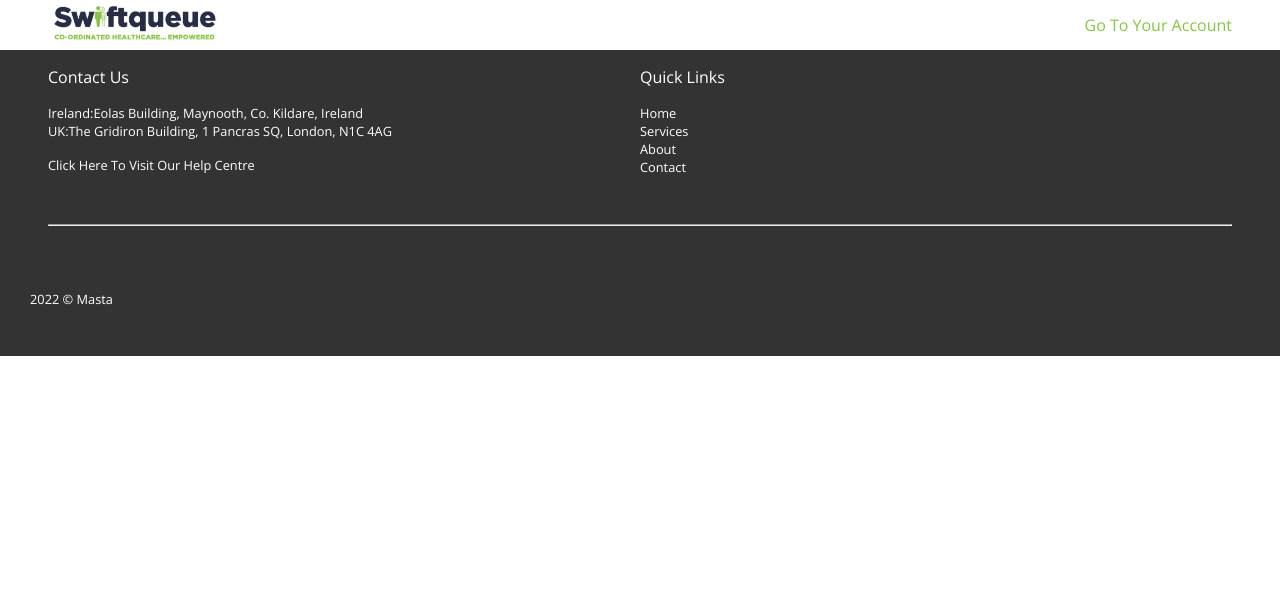
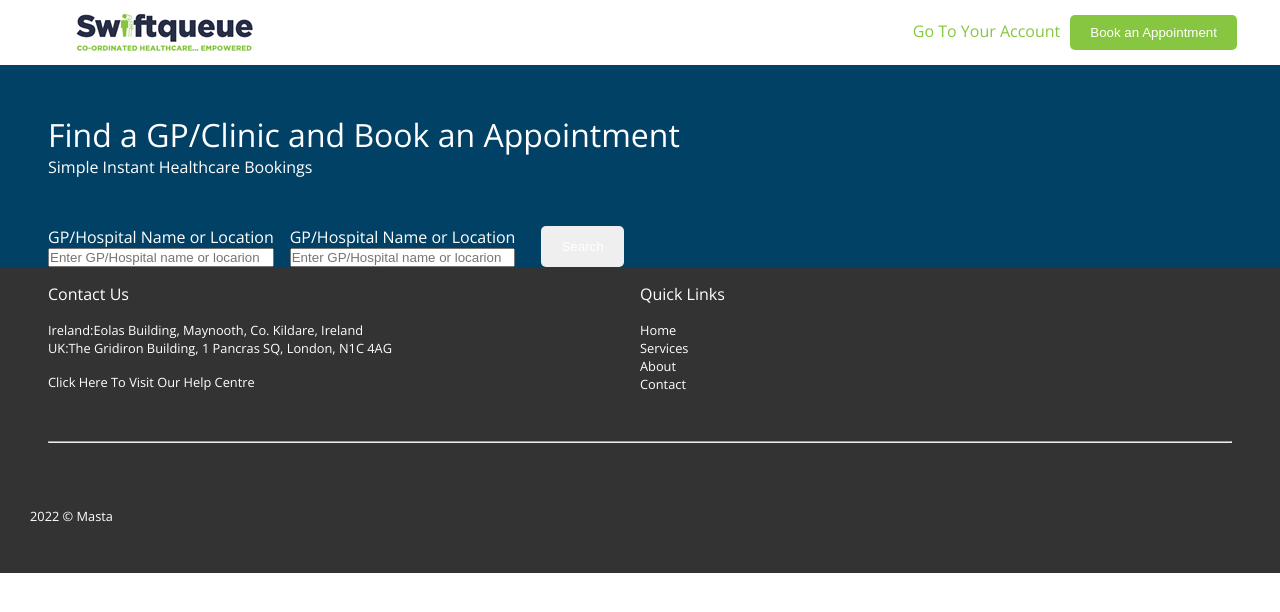
Before and after one commit to DieBijacz/Sqiftqueue, a React (Create React App) app in the folder frontend/: page /search in a window 1280 px wide. Shown: the top 612 px of the page. Built offline with nearby package versions, Linux system fonts and the light colour scheme.

Commit message:
search page

```diff
--- a/frontend/src/App.js
+++ b/frontend/src/App.js
@@ -3,6 +3,7 @@ import Footer from './components/Footer'
 import Header from './components/Header'
 import HelpDeskScreen from './screens/HelpDeskScreen'
 import HomeScreen from './screens/HomeScreen'
+import Search from './screens/Search'
 
 function App() {
   return (
@@ -11,6 +12,7 @@ function App() {
       <Routes>
         <Route path='/' element={<HomeScreen />} />
         <Route path='/helpdesk' element={<HelpDeskScreen />} />
+        <Route path='/search' element={<Search />} />
       </Routes>
       <Footer />
     </Router>
--- a/frontend/src/components/Header.jsx
+++ b/frontend/src/components/Header.jsx
@@ -10,7 +10,10 @@ const Header = () => {
     <Container>
       <div className="header">
         <img src={logo} alt="Swiftqueue" onClick={() => navigate('/')}/>
-        <a href="/profile">Go To Your Account</a>
+        <div className="panel">
+          <a href="/profile">Go To Your Account</a>
+          <button className='btn btn-green' onClick={()=>navigate('/search')}>Book an Appointment</button>
+        </div>
       </div>
     </Container>
   )
--- a/frontend/src/index.scss
+++ b/frontend/src/index.scss
@@ -1,6 +1,7 @@
-@import url('https://fonts.googleapis.com/css2?family=Open+Sans&display=swap');
+@import url('https://fonts.googleapis.com/css2?family=Open+Sans:wght@300;400&display=swap');
 :root {
   --main-blue: #002940;
+  --second-blue: #024166;
   --main-green: #87c641;
   --blue-gradient: linear-gradient(
     180deg,
@@ -22,6 +23,10 @@ body {
 }
 p {
   font-size: 0.8rem;
+}
+.d-flex-column {
+  display: flex;
+  flex-direction: column;
 }
 
 .span-2 {
@@ -54,17 +59,25 @@ hr {
   font-weight: 400;
   color: white;
   cursor: pointer;
+  padding: 10px 20px;
+  margin: 0 10px;
+  border: none;
+  border-radius: 5px;
+}
+.btn-green {
+  background-color: var(--main-green);
 }
 // COMPONENTS
 
 .header {
-  height: 50px;
+  height: 65px;
+  padding: 0 15px;
   width: 100%;
   display: flex;
   justify-content: space-between;
   align-items: center;
   img {
-    height: 100%;
+    height: 50px;
     cursor: pointer;
   }
   a {
@@ -163,8 +176,6 @@ hr {
       width: 100%;
     }
     button {
-      padding: 10px 20px;
-      border-radius: 5px;
       border: 1px solid #002940;
       background: var(--blue-gradient);
     }
@@ -205,13 +216,6 @@ hr {
     display: flex;
     justify-content: center;
     align-items: center;
-    button {
-      background-color: var(--main-green);
-      padding: 7px 10px;
-      border: none;
-      border-radius: 5px;
-      margin-left: 10px;
-    }
   }
   // SECTION 4
   .main-section-4 {
@@ -295,6 +299,23 @@ hr {
     }
   }
 }
+.search-for-appointment {
+  background-color: var(--second-blue);
+  min-height: 75%;
+  color: white;
+  width: 100%;
+  .top {
+    padding: 3rem 0;
+    :nth-child(1) {
+      font-weight: 100;
+      font-size: 2rem;
+    }
+  }
+  .searchbar {
+    display: flex;
+    gap: 1rem;
+  }
+}
 .footer {
   background-color: #333;
   color: white;
--- a/frontend/src/screens/HomeScreen.jsx
+++ b/frontend/src/screens/HomeScreen.jsx
@@ -109,7 +109,7 @@ const HomeScreen = () => {
         </Container>
         <div className="blue-strip">
           Need help booking online?
-          <button className='btn' onClick={() => navigate('/helpdesk')}>Visit Our Help Centre</button>
+          <button className='btn btn-green' onClick={() => navigate('/helpdesk')}>Visit Our Help Centre</button>
         </div>
       </div>
     </>
--- /dev/null
+++ b/frontend/src/screens/Search.jsx
@@ -0,0 +1,29 @@
+import React from 'react'
+import Container from '../components/Container'
+
+const Search = () => {
+  return (
+    <div className="search-for-appointment">
+      <Container>
+        <div className='top d-flex-column'>
+          <span>Find a GP/Clinic and Book an Appointment</span>
+          <span>Simple Instant Healthcare Bookings</span>
+        </div>
+
+        <div className="searchbar">
+          <div className="d-flex-column">
+            <label htmlFor="search-gp">GP/Hospital Name or Location</label>
+            <input type="text" id='search-gp' placeholder='Enter GP/Hospital name or locarion'/>
+          </div>
+          <div className="d-flex-column">
+            <label htmlFor="search-gp">GP/Hospital Name or Location</label>
+            <input type="text" id='search-gp' placeholder='Enter GP/Hospital name or locarion'/>
+          </div>
+          <button className='btn'>Search</button>
+        </div>
+      </Container>
+    </div>
+  )
+}
+
+export default Search
```
Also changed, not shown: frontend/src/images/Swiftqueue_Logo.png.
